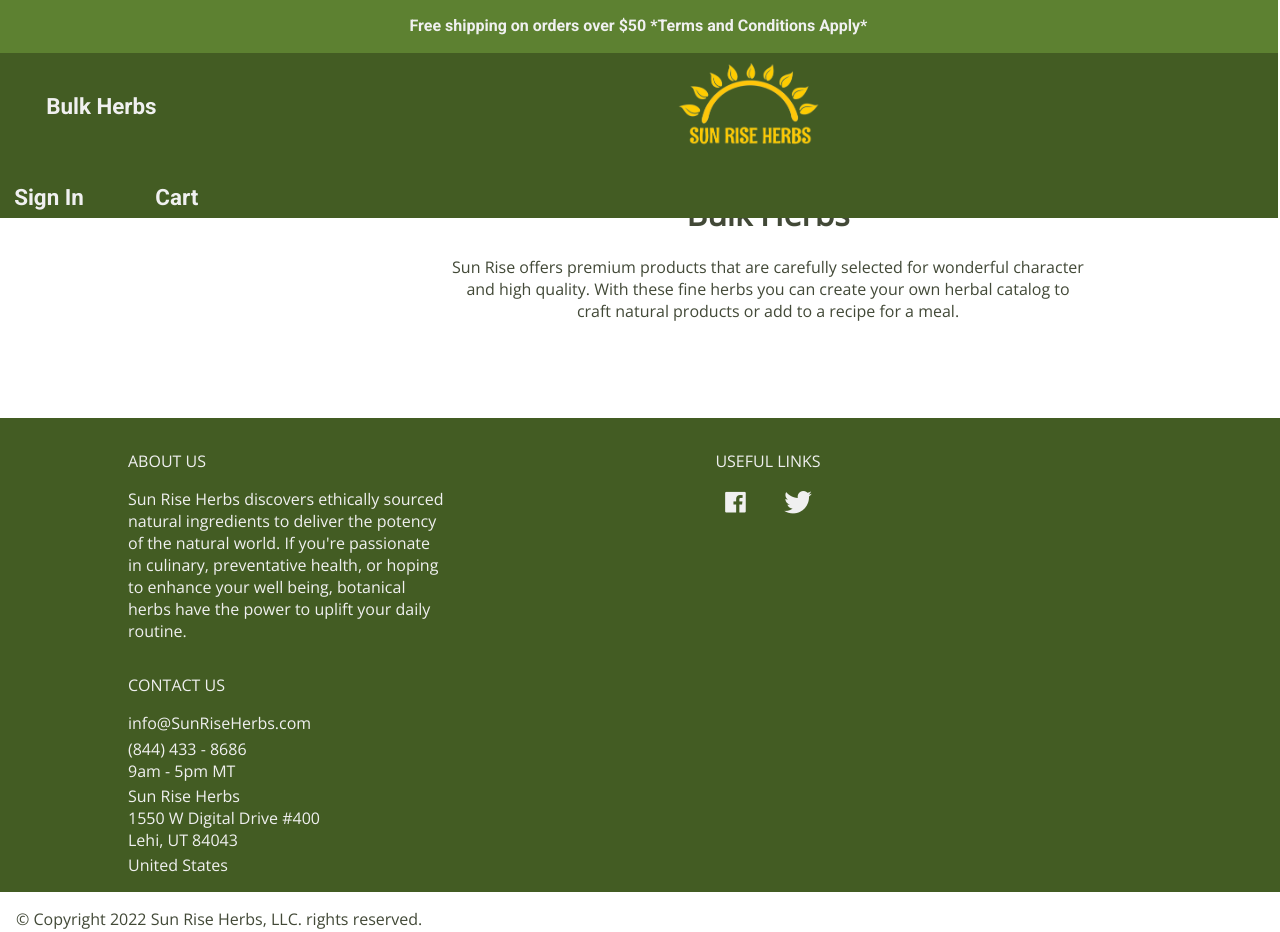
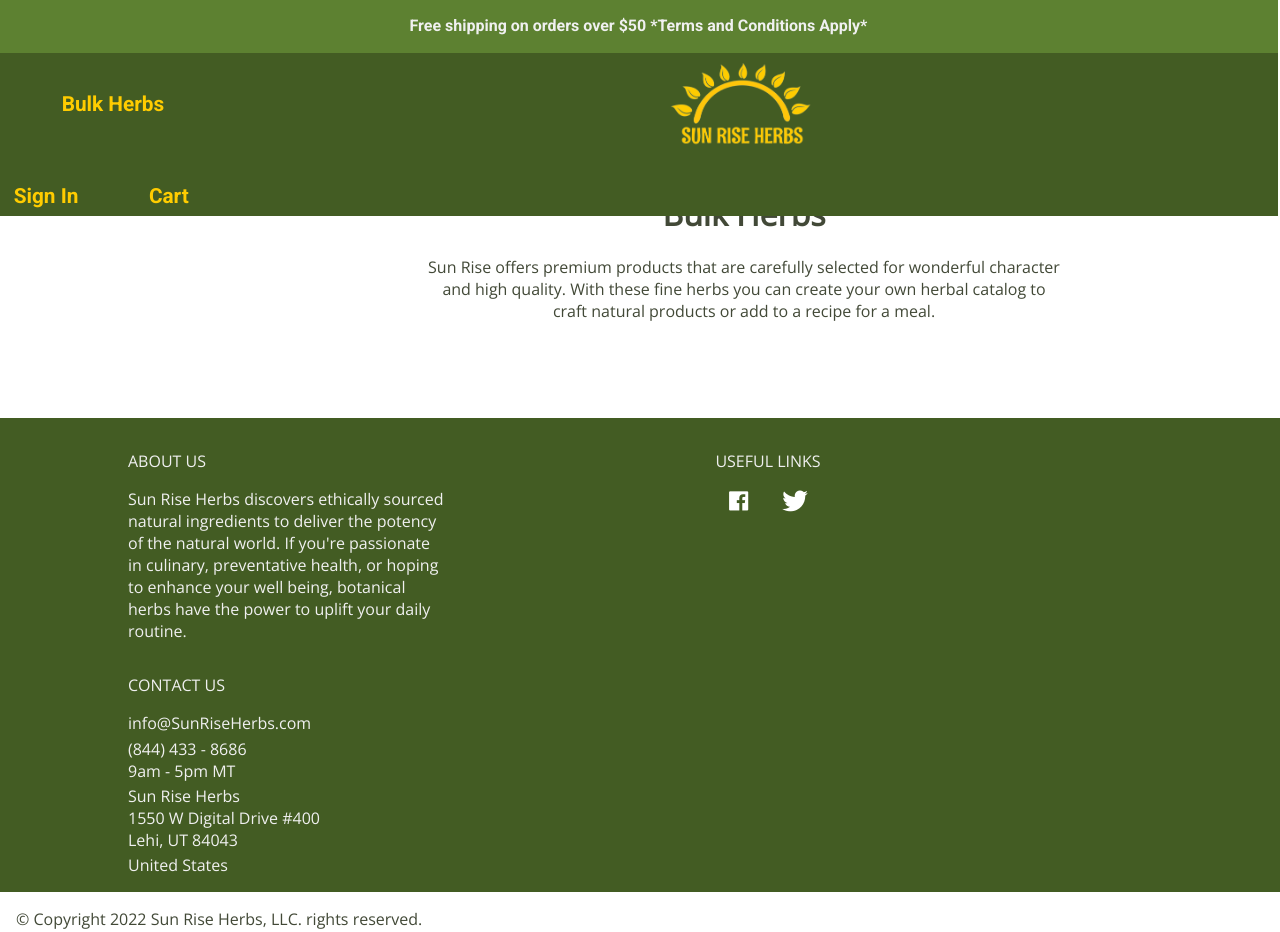
Before and after one commit to Northermata2387/wholesale-herb-site, a Flask app: page /products in a window 1280 px wide. Shown: the top 932 px of the page. Run offline with Flask 3, Linux system fonts and the light colour scheme; data that the repository does not hold is empty.

Commit message:
updated styling on navbar

```diff
--- a/server.py
+++ b/server.py
@@ -109,7 +109,7 @@ def register_user():
 
     user = crud.get_user_by_email(email)
     if user:
-        flash("Your account already exists. Please Sing In")
+        flash("Your account already exists")
     else:
         user = crud.create_user_form(email, password)
         db.session.add(user)
--- a/static/base.css
+++ b/static/base.css
@@ -1,3 +1,7 @@
+html {
+  scroll-behavior: smooth;
+}
+
 body {
   color: hsl(81, 14%, 25%);
   font-family: "Open Sans", sans-serif;
@@ -59,7 +63,7 @@ body {
 }
 
 .bulk-herbs {
-  margin: 2em 0 3em 28em;
+  margin: 2em 0 3em 26.5em;
   text-align: center;
   width: 40em;
 }
@@ -149,24 +153,23 @@ body {
 .indv-a-link {
   text-align: center;
   text-decoration: none;
-  color: hsl(0, 0%, 94%);
-  font-size: 1.4em;
+  color: hsl(48, 100%, 50%);
+  font-size: 1.3em;
   padding: 0.3em;
   border: 1px solid hsl(87, 45%, 25%);
   border-radius: 3px;
 }
 
 .indv-a-link:hover {
-  border: 1px solid white;
+  border: 1px solid hsl(48, 100%, 50%);
 }
 
 .herbs-link {
-  margin-top: 2em;
-  padding: 0 32em 0 2em;
+  margin: 2em 31em 0 3em;
 }
 
 .home-link {
-  padding: 0 25em 0 0;
+  margin: 0 27em 0 0;
 }
 
 .srh-logo {
@@ -176,12 +179,11 @@ body {
 }
 
 .srh-logo:hover {
-  border: 1px solid white;
+  border: 1px solid hsl(48, 100%, 50%);
 }
 
 .sign-link {
-  margin-top: 2em;
-  padding: 0 3.5em 0 0;
+  margin: 2em 3.5em 0 0;
 }
 
 .cart-link {
@@ -223,6 +225,11 @@ body {
 
 .social-link {
   margin: 0 0.4em;
+  text-align: center;
+  text-decoration: none;
+  color: hsl(0, 0%, 100%);
+  font-size: 1.3em;
+  padding: 0.3em;
 }
 
 .footer-title {
@@ -597,14 +604,14 @@ td {
 /* register.html */
 
 .register-block {
-  margin: 8em 0 13em 2em;
+  margin: 8em 0 13em 0;
   text-align: center;
 }
 
 /* signin.html */
 
 .sign-in-block {
-  margin: 5em 0 10em 18em;
+  margin: 5em 0 10em 16em;
 }
 
 .sign-in-title {
--- a/templates/base.html
+++ b/templates/base.html
@@ -73,10 +73,10 @@
         </div>
         <div class="footer-card links-card">
           <p class="footer-title">Useful Links</p>
-          <a class="indv-a-link social-link" href="{{ url_for('under') }}"
+          <a class="social-link" href="{{ url_for('under') }}"
             ><i class="devicon-facebook-plain"></i
           ></a>
-          <a class="indv-a-link social-link" href="{{ url_for('under') }}"
+          <a class="social-link" href="{{ url_for('under') }}"
             ><i class="devicon-twitter-original"></i
           ></a>
         </div>
```
